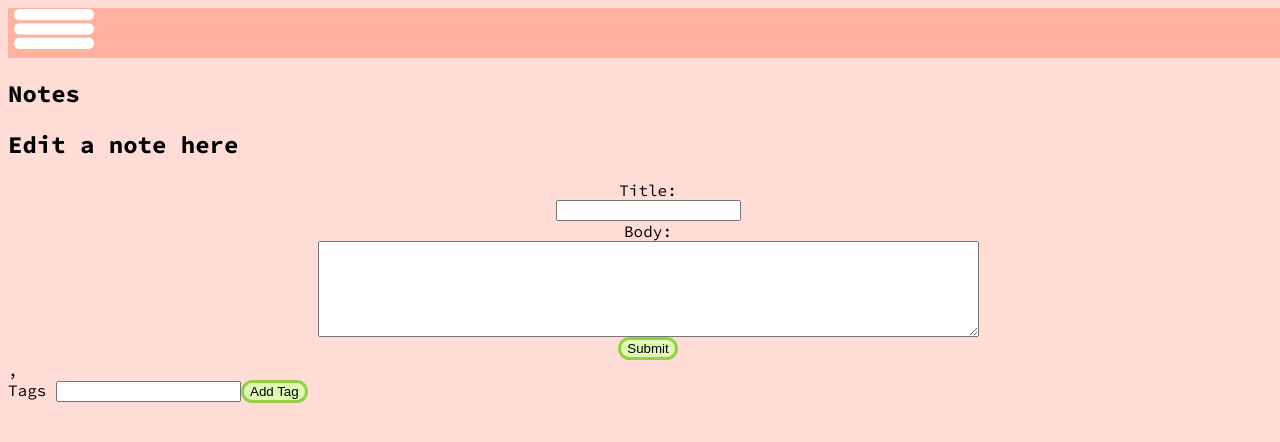
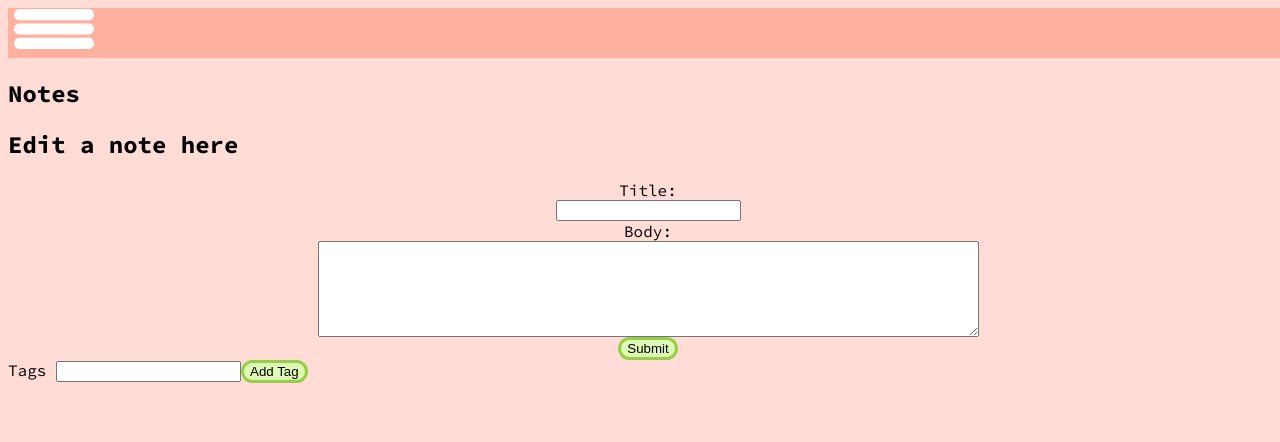
Before and after one commit to Alchemy-Notes/FRONTEND, a React app: page /notes in a window 1280 px wide. Shown: the top 442 px of the page. Built offline with nearby package versions, Linux system fonts and the light colour scheme.

Commit message:
added spaces to tags display

```diff
--- a/src/components/Notes/AddTags/AddTags.jsx
+++ b/src/components/Notes/AddTags/AddTags.jsx
@@ -11,7 +11,7 @@ function AddTags() {
 
   return (
     <section>
-      {tags.length && <div>{tags.map((tag) => tag.text + ', ')}</div>}
+      <div>{tags.map((tag) => tag.text + ' ')}</div>
       <form onSubmit={handleSubmit}>
         <label htmlFor="tags">Tags </label>
         <input
```
